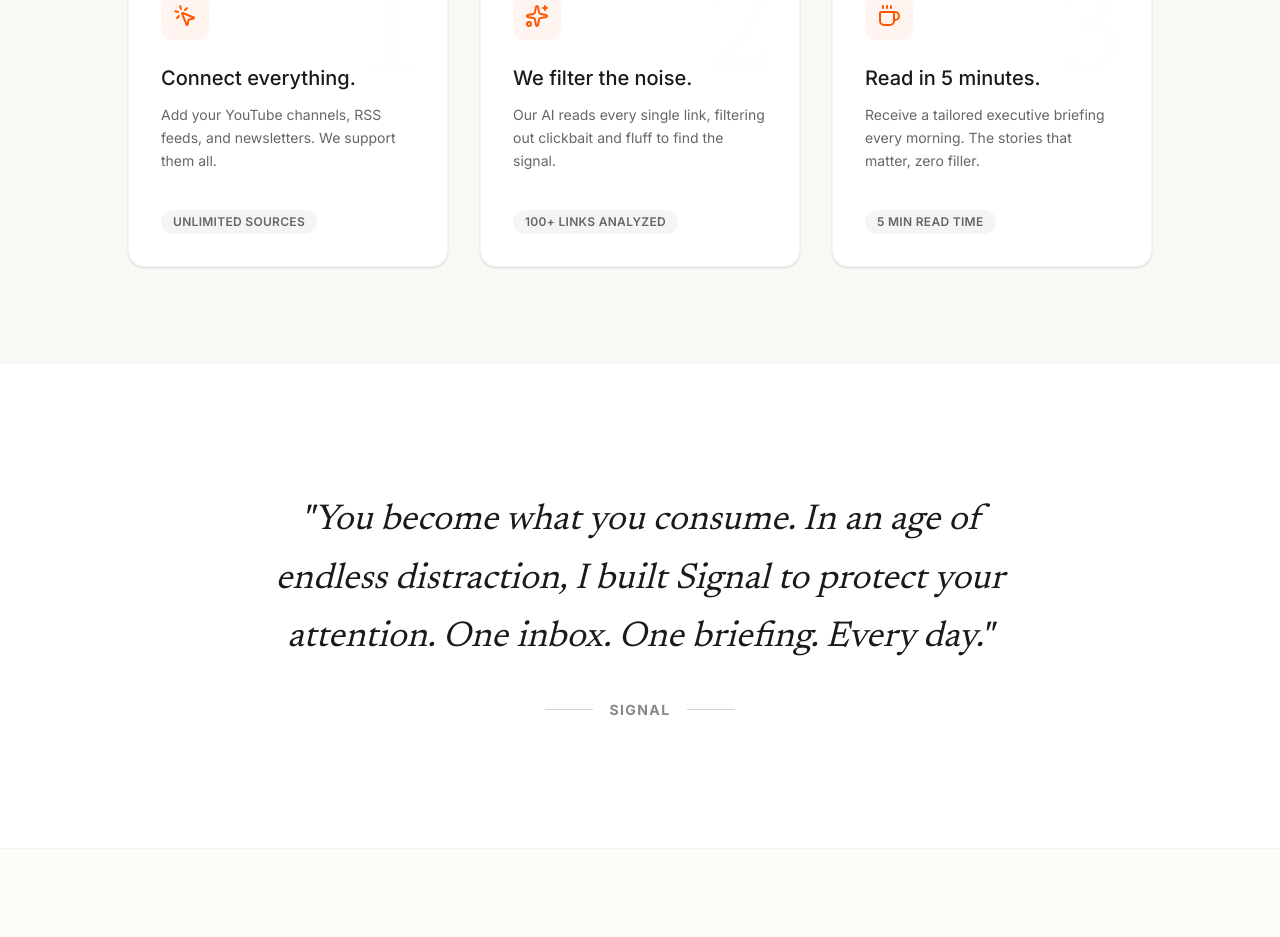
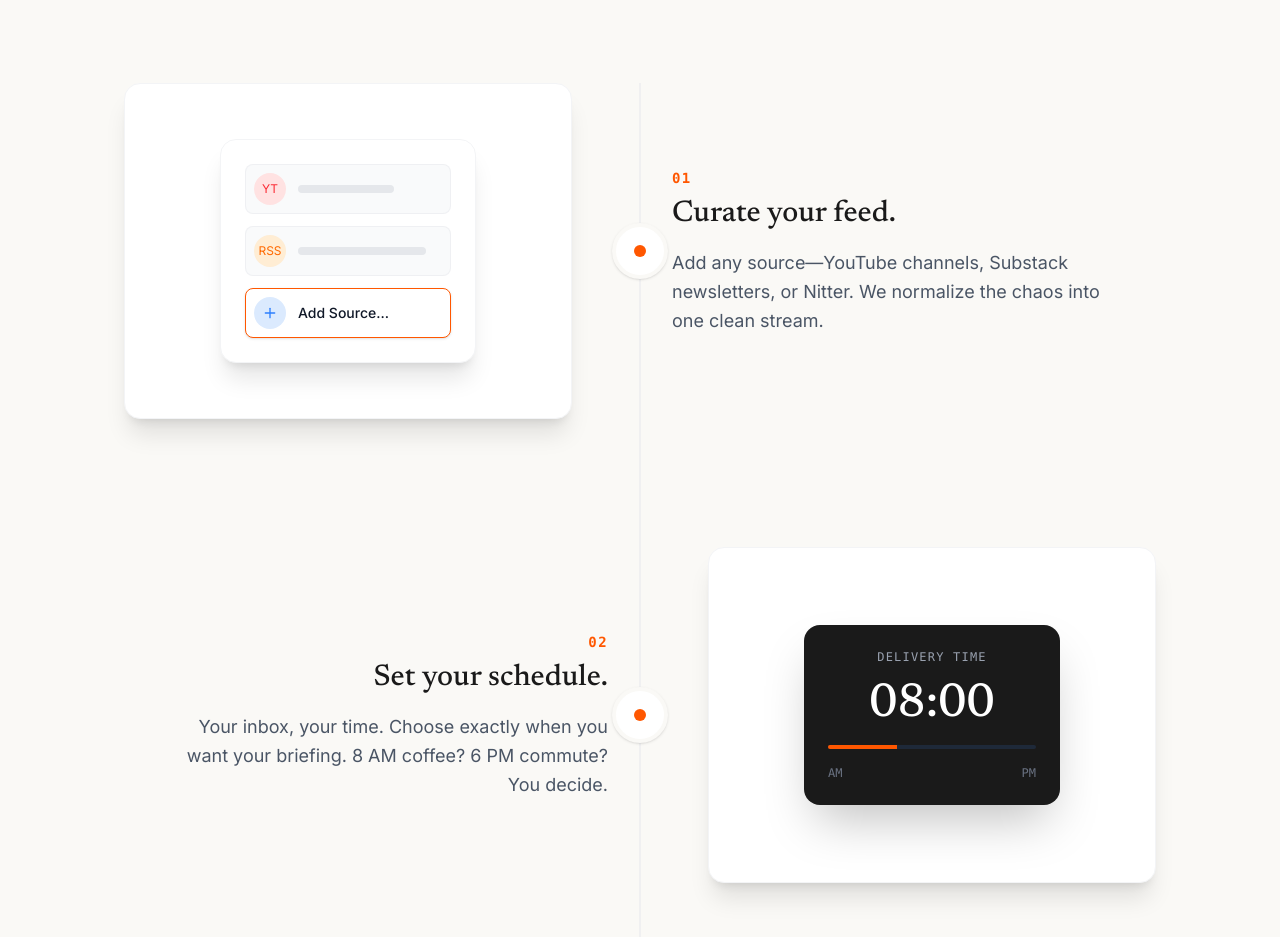
Before and after one commit to heyybhargav/personal-newsletter, a Next.js app: page /login in a window 1280 px wide. Shown: the part 1837-2774 px from the top of the page. Built offline with nearby package versions, Linux system fonts and the light colour scheme; no server answers.

Commit message:
feat: redesign how it works section

```diff
--- a/components/landing/HowItWorks.tsx
+++ b/components/landing/HowItWorks.tsx
@@ -1,76 +1,135 @@
 'use client';
 
-import { motion } from 'framer-motion';
-import { MousePointerClick, Sparkles, Coffee } from 'lucide-react';
+import { motion, useScroll, useTransform } from 'framer-motion';
+import { useRef } from 'react';
+import { Plus, Clock, FileText, ArrowDown } from 'lucide-react';
 
 const steps = [
     {
-        id: 1,
-        title: "Connect everything.",
-        description: "Add your YouTube channels, RSS feeds, and newsletters. We support them all.",
-        icon: MousePointerClick,
-        quantifier: "Unlimited Sources"
+        id: "01",
+        title: "Curate your feed.",
+        description: "Add any source—YouTube channels, Substack newsletters, or Nitter. We normalize the chaos into one clean stream.",
+        icon: Plus,
+        color: "bg-blue-500",
+        visual: (
+            <div className="relative w-full h-full flex items-center justify-center">
+                <div className="absolute inset-0 bg-grid-slate-100 [mask-image:linear-gradient(0deg,white,rgba(255,255,255,0.6))] -z-10" />
+                <div className="bg-white p-6 rounded-2xl shadow-xl border border-gray-100 w-64 space-y-3">
+                    <div className="flex items-center gap-3 p-2 bg-gray-50 rounded-lg border border-gray-200/50">
+                        <div className="w-8 h-8 rounded-full bg-red-100 flex items-center justify-center text-red-500 text-xs">YT</div>
+                        <div className="h-2 w-24 bg-gray-200 rounded"></div>
+                    </div>
+                    <div className="flex items-center gap-3 p-2 bg-gray-50 rounded-lg border border-gray-200/50">
+                        <div className="w-8 h-8 rounded-full bg-orange-100 flex items-center justify-center text-orange-500 text-xs">RSS</div>
+                        <div className="h-2 w-32 bg-gray-200 rounded"></div>
+                    </div>
+                    <div className="flex items-center gap-3 p-2 bg-white rounded-lg border border-[#FF5700] shadow-sm">
+                        <div className="w-8 h-8 rounded-full bg-blue-100 flex items-center justify-center text-blue-500 text-xs">
+                            <Plus className="w-4 h-4" />
+                        </div>
+                        <div className="text-sm font-medium text-gray-900">Add Source...</div>
+                    </div>
+                </div>
+            </div>
+        )
     },
     {
-        id: 2,
-        title: "We filter the noise.",
-        description: "Our AI reads every single link, filtering out clickbait and fluff to find the signal.",
-        icon: Sparkles,
-        quantifier: "100+ Links Analyzed"
+        id: "02",
+        title: "Set your schedule.",
+        description: "Your inbox, your time. Choose exactly when you want your briefing. 8 AM coffee? 6 PM commute? You decide.",
+        icon: Clock,
+        color: "bg-orange-500",
+        visual: (
+            <div className="relative w-full h-full flex items-center justify-center">
+                <div className="w-64 bg-[#1A1A1A] text-white p-6 rounded-2xl shadow-2xl flex flex-col items-center gap-4">
+                    <div className="text-xs font-mono text-gray-400 uppercase tracking-widest">Delivery Time</div>
+                    <div className="text-5xl font-serif font-medium">08:00</div>
+                    <div className="w-full h-1 bg-gray-800 rounded-full overflow-hidden">
+                        <div className="w-1/3 h-full bg-[#FF5700]"></div>
+                    </div>
+                    <div className="flex justify-between w-full text-xs text-gray-500 font-mono">
+                        <span>AM</span>
+                        <span>PM</span>
+                    </div>
+                </div>
+            </div>
+        )
     },
     {
-        id: 3,
-        title: "Read in 5 minutes.",
-        description: "Receive a tailored executive briefing every morning. The stories that matter, zero filler.",
-        icon: Coffee,
-        quantifier: "5 Min Read Time"
+        id: "03",
+        title: "Receive the Signal.",
+        description: "One email, every day. Synthesized intelligence, not just links. Read less, know more.",
+        icon: FileText,
+        color: "bg-green-500",
+        visual: (
+            <div className="relative w-full h-full flex items-center justify-center perspective-1000">
+                <div className="w-64 bg-[#FDFBF7] p-6 rounded-2xl shadow-[0_20px_50px_-12px_rgba(0,0,0,0.1)] border border-gray-200 rotate-y-12 rotate-x-6 hover:rotate-0 transition-transform duration-500">
+                    <div className="h-4 w-4 bg-[#FF5700] rounded-sm mb-4"></div>
+                    <div className="h-4 w-3/4 bg-gray-200 rounded mb-2"></div>
+                    <div className="h-4 w-1/2 bg-gray-200 rounded mb-6"></div>
+                    <div className="space-y-2">
+                        <div className="h-2 w-full bg-gray-100 rounded"></div>
+                        <div className="h-2 w-full bg-gray-100 rounded"></div>
+                        <div className="h-2 w-5/6 bg-gray-100 rounded"></div>
+                    </div>
+                </div>
+            </div>
+        )
     }
 ];
 
 export default function HowItWorks() {
     return (
-        <section className="py-24 px-6 bg-[#FAF9F6] border-t border-gray-100">
-            <div className="max-w-5xl mx-auto">
-                <div className="text-center mb-16">
-                    <h2 className="text-3xl md:text-4xl font-serif font-medium text-[#1A1A1A] mb-4">
-                        From chaos to clarity in 3 steps.
+        <section className="py-32 bg-[#FAF9F6] relative overflow-hidden">
+            <div className="max-w-6xl mx-auto px-6">
+                <div className="mb-24 md:text-center max-w-2xl mx-auto">
+                    <h2 className="text-4xl md:text-5xl font-serif font-medium text-[#1A1A1A] mb-6">
+                        Designed for focus.
                     </h2>
+                    <p className="text-lg text-gray-600 leading-relaxed">
+                        A simple, linear process to reclaim your attention span.
+                    </p>
                 </div>
 
-                <div className="grid grid-cols-1 md:grid-cols-3 gap-8">
+                <div className="relative">
+                    {/* Vertical Line */}
+                    <div className="absolute left-[27px] md:left-1/2 top-0 bottom-0 w-px bg-gray-200 transform md:-translate-x-1/2" />
+
+                    <div className="space-y-24 md:space-y-32">
                         {steps.map((step, i) => (
                             <motion.div
                                 key={step.id}
                                 initial={{ opacity: 0, y: 20 }}
                                 whileInView={{ opacity: 1, y: 0 }}
-                            viewport={{ once: true }}
-                            transition={{ duration: 0.5, delay: i * 0.1 }}
-                            className="bg-white p-8 rounded-2xl border border-gray-100 shadow-sm relative group hover:border-[#FF5700]/20 transition-colors"
+                                viewport={{ once: true, margin: "-100px" }}
+                                transition={{ duration: 0.7 }}
+                                className={`relative flex flex-col md:flex-row gap-8 md:gap-16 items-center ${i % 2 === 0 ? 'md:flex-row-reverse' : ''}`}
                             >
-                            {/* Step Number Background */}
-                            <div className="absolute top-4 right-6 text-9xl font-serif text-gray-50 opacity-10 select-none pointer-events-none group-hover:text-[#FF5700]/10 transition-colors">
-                                {step.id}
+                                {/* Center Node */}
+                                <div className="absolute left-0 md:left-1/2 w-14 h-14 rounded-full bg-white border-4 border-[#FAF9F6] shadow-sm flex items-center justify-center transform md:-translate-x-1/2 z-10">
+                                    <div className="w-3 h-3 bg-[#FF5700] rounded-full" />
                                 </div>
 
-                            <div className="w-12 h-12 bg-[#FFF4F0] rounded-xl flex items-center justify-center mb-6 text-[#FF5700]">
-                                <step.icon className="w-6 h-6" />
+                                {/* Content Side */}
+                                <div className="pl-20 md:pl-0 flex-1 text-left md:text-right">
+                                    <div className={`md:max-w-md ${i % 2 !== 0 ? 'md:ml-auto md:text-right' : 'md:mr-auto md:text-left'}`}>
+                                        <span className="text-sm font-mono font-bold text-[#FF5700] mb-2 block tracking-widest">{step.id}</span>
+                                        <h3 className="text-3xl font-serif font-medium text-[#1A1A1A] mb-4">{step.title}</h3>
+                                        <p className="text-gray-600 leading-relaxed text-lg">{step.description}</p>
+                                    </div>
                                 </div>
 
-                            <h3 className="text-xl font-medium text-[#1A1A1A] mb-3 relative z-10">
-                                {step.title}
-                            </h3>
-
-                            <p className="text-[#666666] leading-relaxed mb-6 h-20 text-sm relative z-10">
-                                {step.description}
-                            </p>
-
-                            <div className="inline-flex items-center px-3 py-1 bg-[#F5F5F5] rounded-full text-xs font-semibold text-[#666666] uppercase tracking-wide group-hover:bg-[#FF5700]/10 group-hover:text-[#FF5700] transition-colors relative z-10">
-                                {step.quantifier}
+                                {/* Visual Side */}
+                                <div className="pl-20 md:pl-0 flex-1 w-full">
+                                    <div className={`w-full aspect-[4/3] bg-white rounded-2xl border border-gray-100 shadow-xl overflow-hidden md:max-w-md flex items-center justify-center mx-auto ${i % 2 !== 0 ? 'md:mr-auto' : 'md:ml-auto'}`}>
+                                        {step.visual}
+                                    </div>
                                 </div>
                             </motion.div>
                         ))}
                     </div>
                 </div>
+            </div>
         </section>
     );
 }
```
Lines whose indentation alone changed are shown as unchanged.
